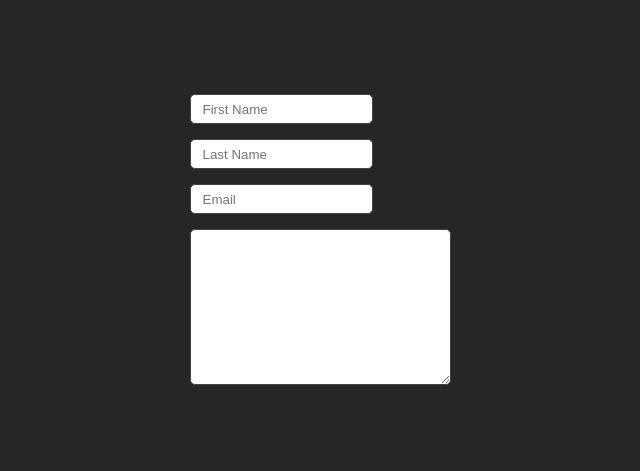
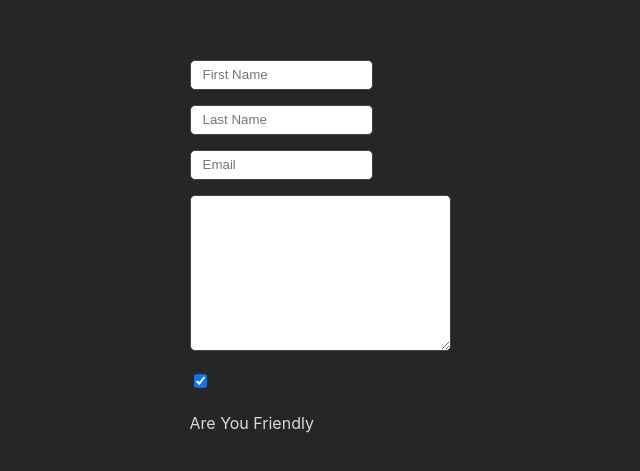
Before and after one commit to JoshLamptey/crash-tests, a React (Vite) app in the folder practice1/: page / in a window 1280 px wide. Shown: the part 153-624 px from the top of the page, without its empty margins (320-960 px from the left). Built offline with nearby package versions, Linux system fonts and the light colour scheme.

Commit message:
one and done

```diff
--- a/practice1/src/form.jsx
+++ b/practice1/src/form.jsx
@@ -6,20 +6,21 @@
       firstName:"",
       lastName:"",
       Email:"",
-      textarea:""
+      textarea:"",
+      isFriendly:true
     }
     )
 
 
    function handleChange(event){
+    const{name,value,type,checked} = event.target
     SetFormData(prevFormData=>{
       return{
         ...prevFormData,
-        [event.target.name]: event.target.value
+        [name]: type === "checkbox"? checked : value
       }
     })
    }
- console.log(formData)
     return(
         <form action="">
             <input
@@ -52,6 +53,14 @@
                value={formData.textarea}
                onChange={handleChange}
                />
+              <input
+              name="isFriendly"
+              type ="checkbox"
+              id = "isFriendly"
+              checked={formData.isFriendly}
+              onChange={handleChange}
+              />
+              <label htmlFor="isFriendly" >Are You Friendly</label>
         </form>
     )
 }
```
